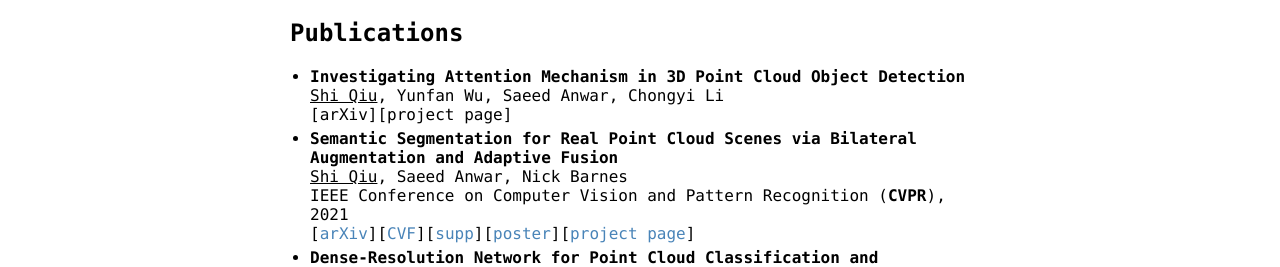
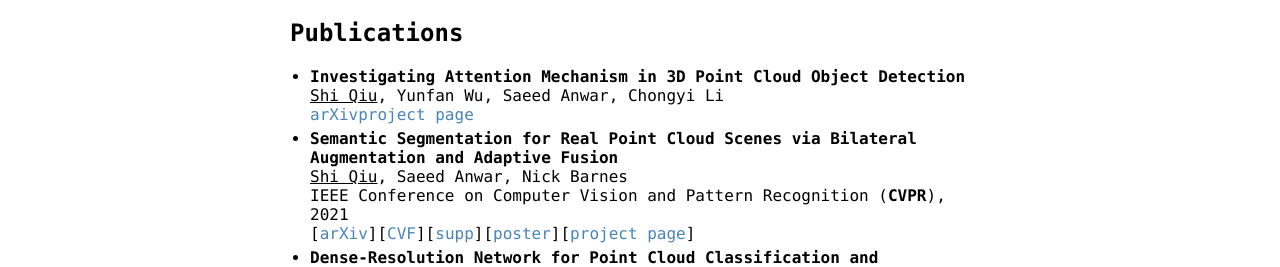
Before and after one commit to ShiQiu0419/ShiQiu0419.github.io, a Jekyll site: the page built from index.md, in a window 1280 px wide. Shown: the part 279-546 px from the top of the page. Built offline with Jekyll 4.4.1, drawn with Linux system fonts in a browser that asks for light colours; our own code applies the rules of GitHub Pages for plain Markdown files; part of the change alters nothing that is shown.

```diff
--- a/index.md
+++ b/index.md
@@ -10,7 +10,7 @@ Hi, I am Shi QIU (邱实), a 3rd year PhD candidate at ANU College of Engineerin
 ## Publications
 * **Investigating Attention Mechanism in 3D Point Cloud Object Detection**
 <ins>Shi Qiu</ins>, Yunfan Wu, Saeed Anwar, Chongyi Li
-[arXiv][project page]
+[arXiv](https://arxiv.org/abs/2108.00620)[project page](https://github.com/ShiQiu0419/attentions_in_3D_detection)
 * **Semantic Segmentation for Real Point Cloud Scenes via Bilateral Augmentation and Adaptive Fusion**
 <ins>Shi Qiu</ins>, Saeed Anwar, Nick Barnes
 IEEE Conference on Computer Vision and Pattern Recognition (**CVPR**), 2021
```
